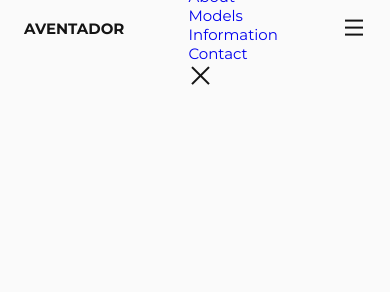
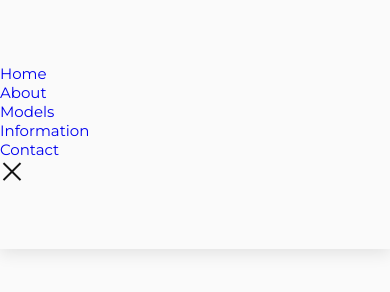
Before and after one commit to ZakilovMurad/Responsive-Car-Website, a plain HTML site: page index.html in a window 390 px wide. Drawn offline with nearby package versions, Linux system fonts and the light colour scheme.

Commit message:
Navigation for mobile devices done

```diff
--- a/assets/css/style.css
+++ b/assets/css/style.css
@@ -175,6 +175,19 @@ video {
 
 
 /* Navigation for mobile devices */
+@media screen and (max-width: 1150px){
+  .nav__menu{
+    position: fixed;
+    top: 0;
+    left: 0;
+    background-color: var(--body-color);
+    width: 100%;
+    padding-block: 4rem;
+    box-shadow: 0 4px 16px hsla(0, 0%, 0%, .1);
+    transition: top .4s;
+  }
+
+}
 
 
 /* Show menu */
```
